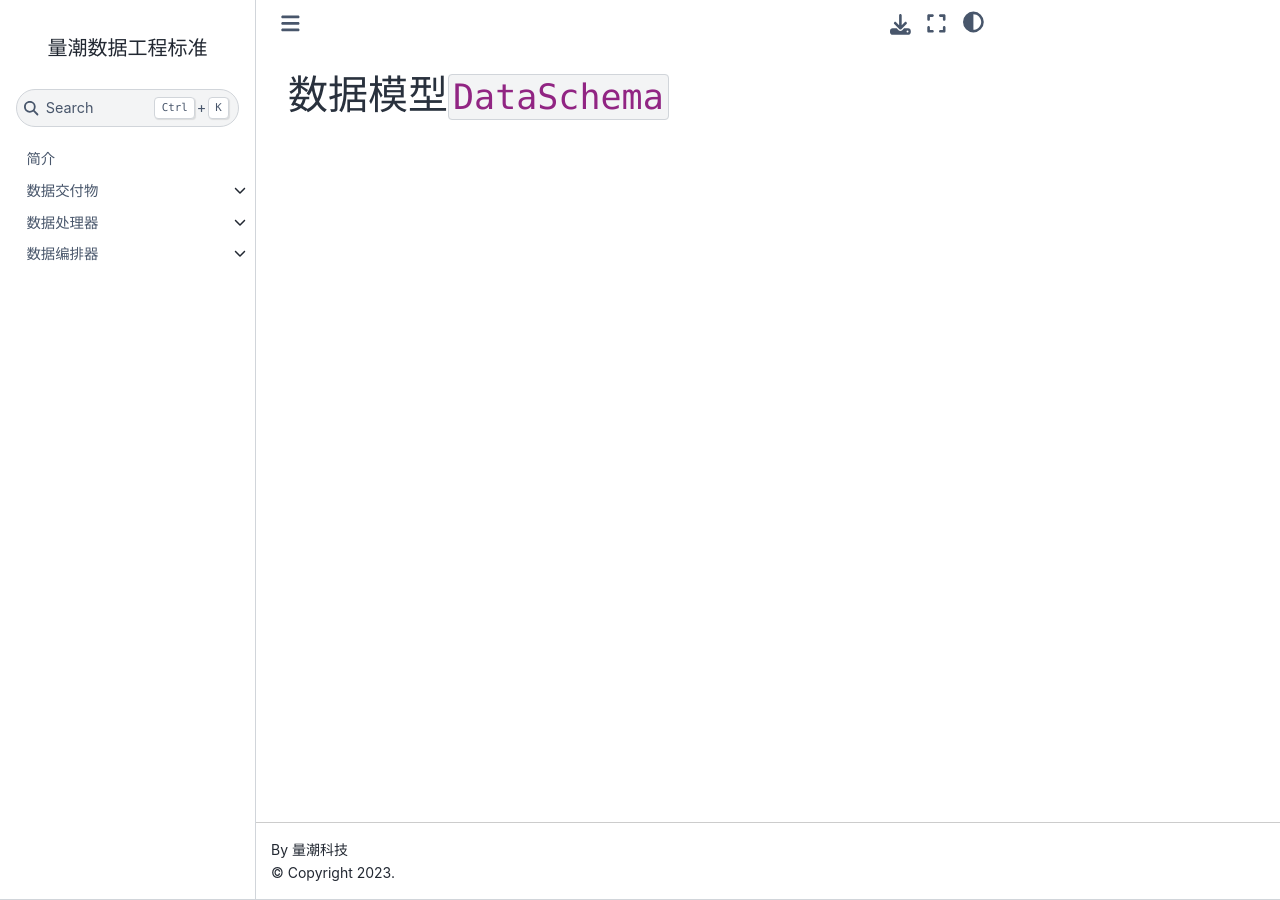
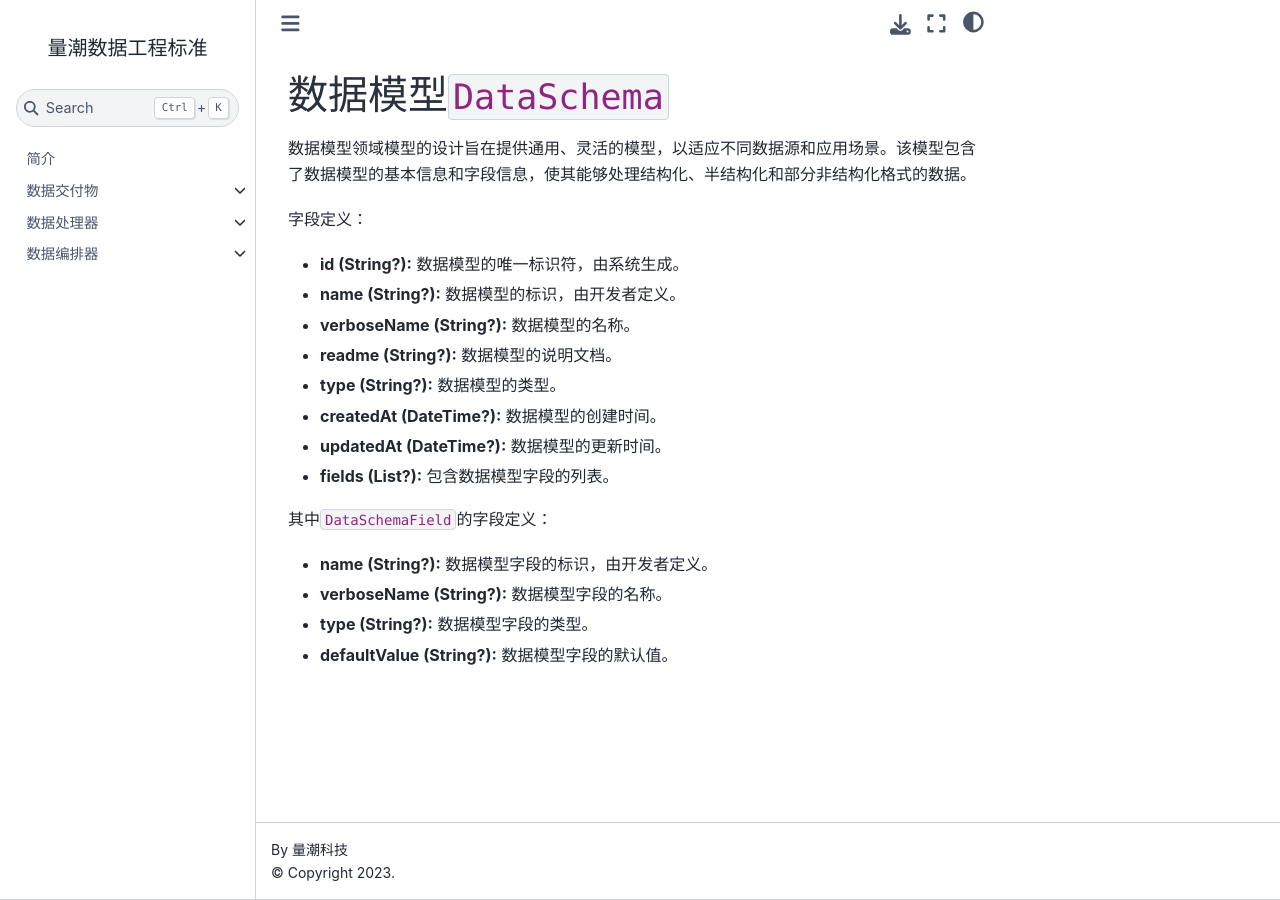
Before and after one commit to quanttide/quanttide-specification-of-data-engineering, a Jupyter Book: the page built from deliveries/datasets/schema.md, in a window 1280 px wide. Built offline with Jupyter Book 1.0.4 settings and Sphinx 7.4.7 and the Sphinx Book theme 1.1.4, drawn with Linux system fonts in a browser that asks for light colours; pages that are not in the unit, such as notebooks, are missing from menus.

Commit message:
feat: 增加数据模型定义

```diff
--- a/deliveries/datasets/schema.md
+++ b/deliveries/datasets/schema.md
@@ -1 +1,21 @@
 # 数据模型`DataSchema`
+
+数据模型领域模型的设计旨在提供通用、灵活的模型，以适应不同数据源和应用场景。该模型包含了数据模型的基本信息和字段信息，使其能够处理结构化、半结构化和部分非结构化格式的数据。
+
+字段定义：
+
+- **id (String?):** 数据模型的唯一标识符，由系统生成。
+- **name (String?):** 数据模型的标识，由开发者定义。
+- **verboseName (String?):** 数据模型的名称。
+- **readme (String?):** 数据模型的说明文档。
+- **type (String?):** 数据模型的类型。
+- **createdAt (DateTime?):** 数据模型的创建时间。
+- **updatedAt (DateTime?):** 数据模型的更新时间。
+- **fields (List<DataSchemaField>?):** 包含数据模型字段的列表。
+
+其中`DataSchemaField`的字段定义：
+
+- **name (String?):** 数据模型字段的标识，由开发者定义。
+- **verboseName (String?):** 数据模型字段的名称。
+- **type (String?):** 数据模型字段的类型。
+- **defaultValue (String?):** 数据模型字段的默认值。
```
